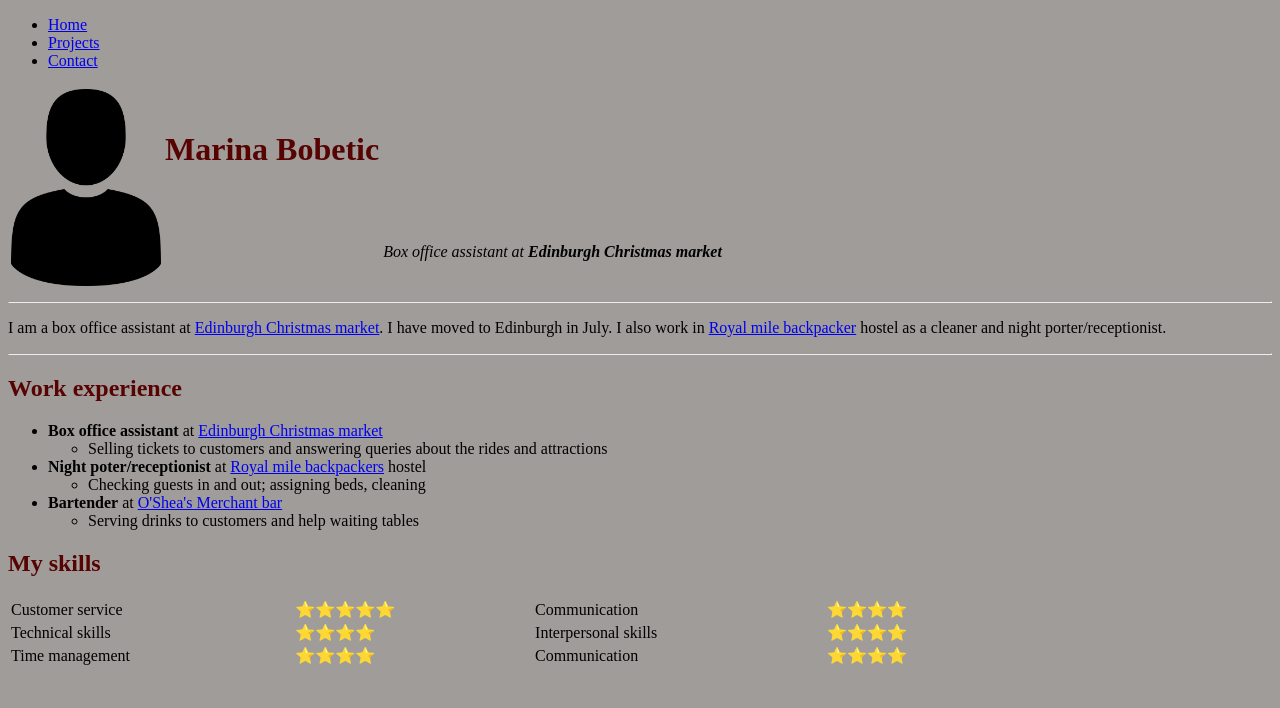
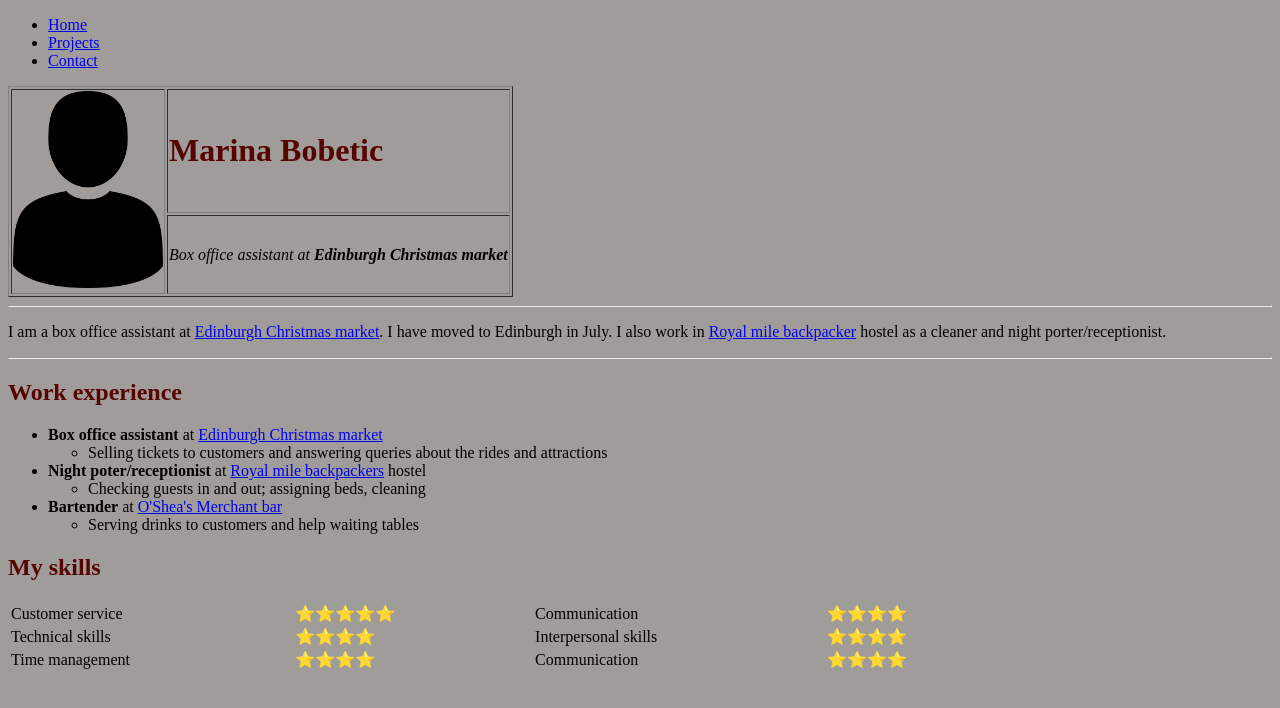
Before and after one commit to MarinaBob/MyCV, a plain HTML site: page index.html in a window 1280 px wide. Drawn offline with Linux system fonts and the light colour scheme.

Commit message:
fixed table with photo

```diff
--- a/index.html
+++ b/index.html
@@ -10,13 +10,13 @@
       <li><a href="projects.html">Projects</a></li>
       <li><a href="contact.html">Contact</a></li>
     </ul>
-    <table>
+    <table border="1">
       <tr>
           <td rowspan="2"><img src="images/marina.webp" alt="My profile picure" width="150"></td>
           <td><h1 style="color:#560302">Marina Bobetic</h1></td>
       </tr>
-      <td>
-          <td colspan="2"><p><em>Box office assistant at <strong>Edinburgh Christmas market</strong></em></p></td>
+      <tr>
+          <td><p><em>Box office assistant at <strong>Edinburgh Christmas market</strong></em></p></td>
       </tr>
     </table>
     <hr>
```
